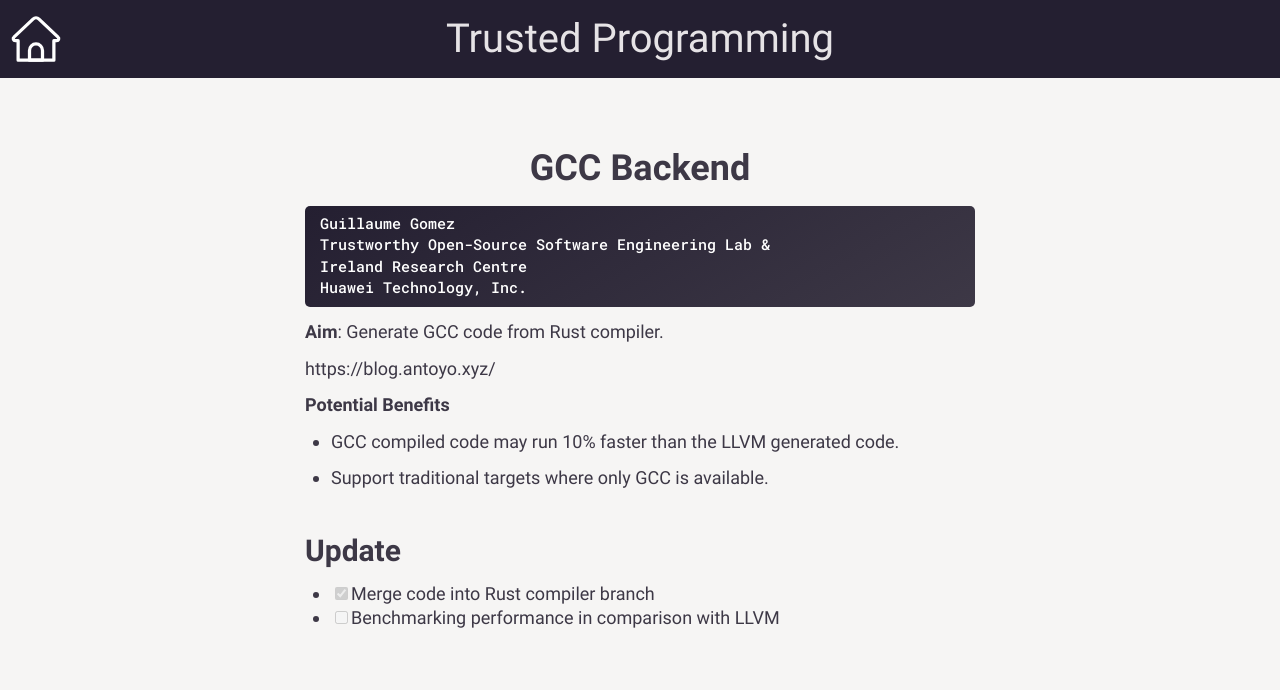
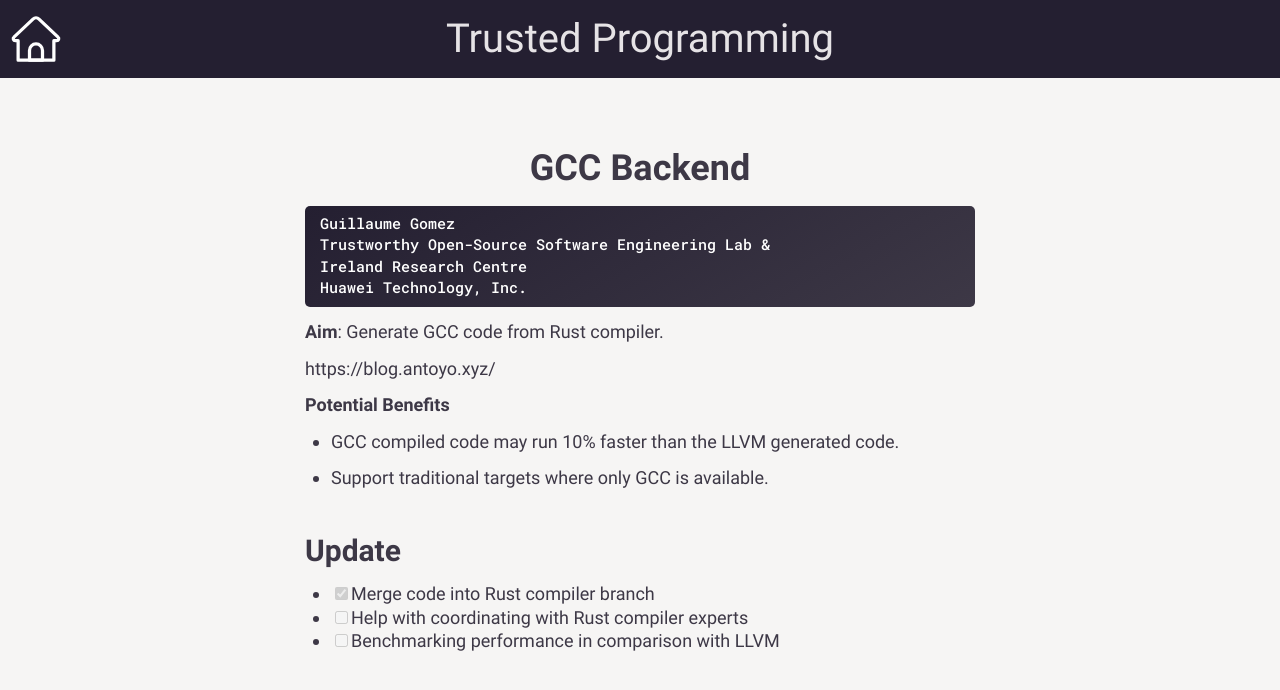
Before and after one commit to yijunyu/trusted-programming.github.io, a Jekyll site: the page built from articles/Compiler/GCCBackend.md, in a window 1280 px wide. Shown: the top 690 px of the page. Built offline with Jekyll 4.4.1, drawn with Linux system fonts in a browser that asks for light colours; our own code applies the rules of GitHub Pages for plain Markdown files.

Commit message:
Update GCCBackend.md

```diff
--- a/articles/Compiler/GCCBackend.md
+++ b/articles/Compiler/GCCBackend.md
@@ -20,4 +20,5 @@
 ## Update
 
 - [x] Merge code into Rust compiler branch
+- [ ] Help with coordinating with Rust compiler experts
 - [ ] Benchmarking performance in comparison with LLVM
```
